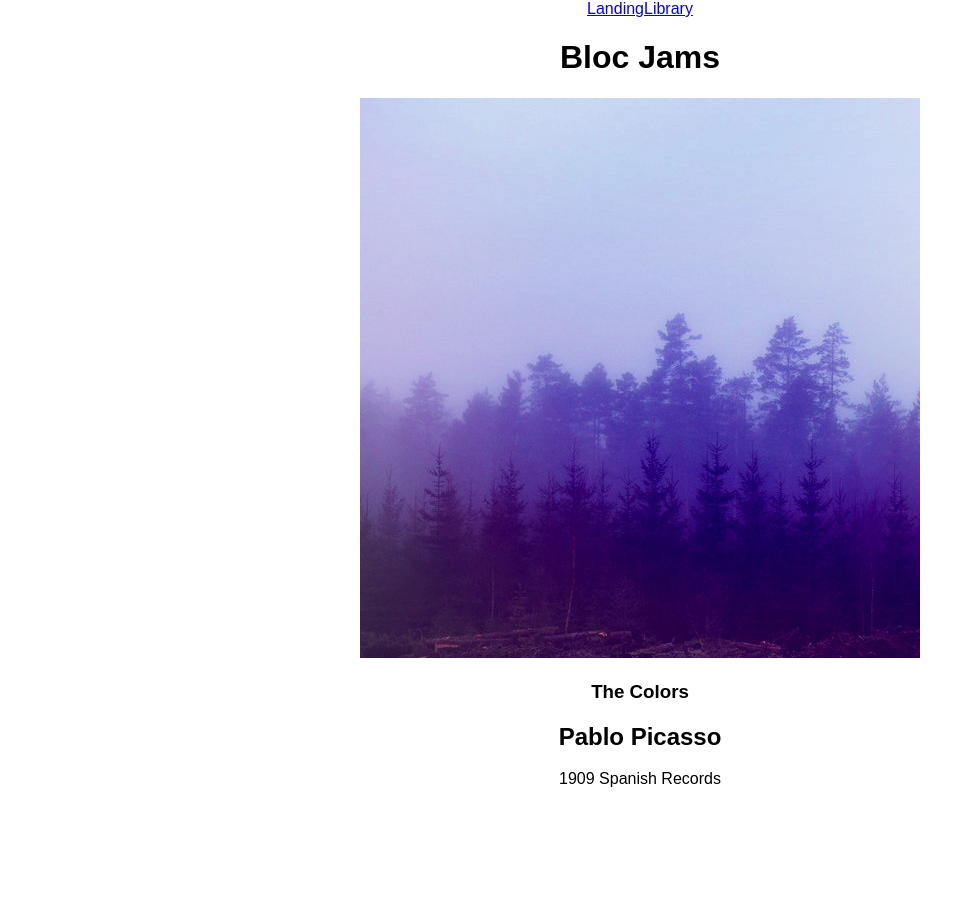
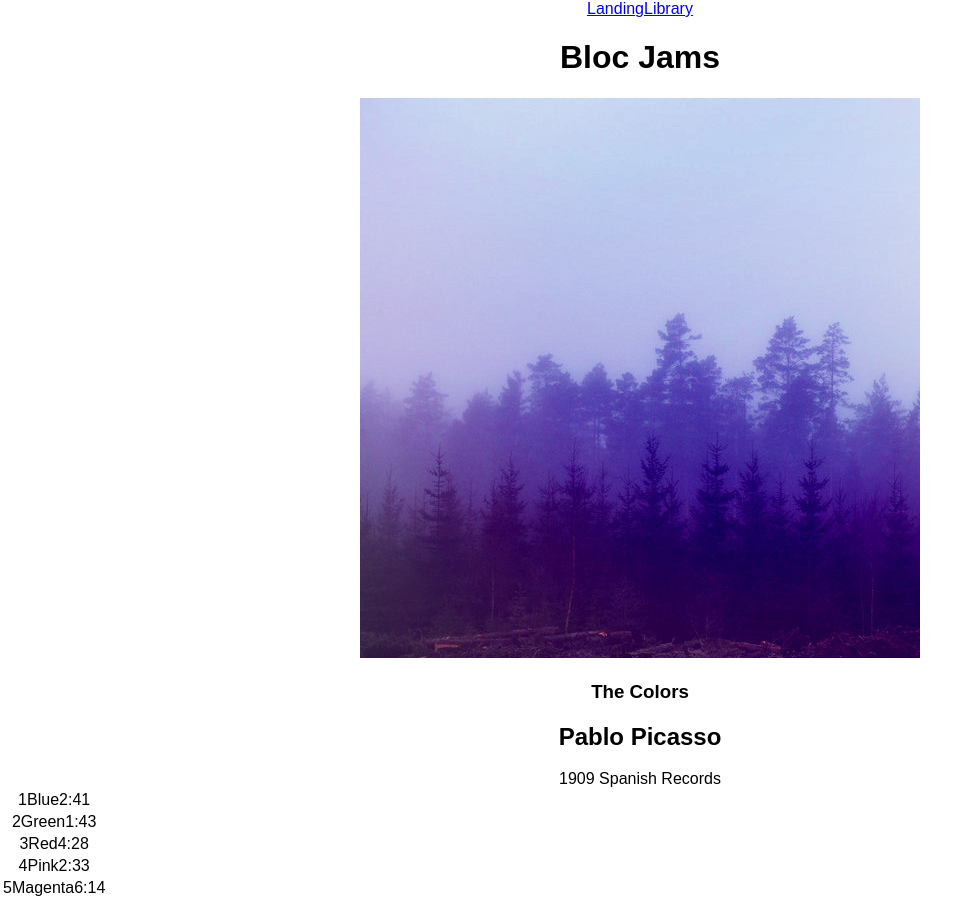
Before and after one commit to rileyradoll/bloc-jams-react, a React (Create React App) app: page /album/the-colors in a window 1280 px wide. Shown: the whole page, without its empty margins (0-979 px from the left). Before the commit the page ends 800 px from the top, so only its background shows below. Built offline with nearby package versions, Linux system fonts and the light colour scheme.

Commit message:
Assignment 6 completed

```diff
--- a/public/index.html
+++ b/public/index.html
@@ -19,6 +19,7 @@
       work correctly both with client-side routing and a non-root public URL.
       Learn how to configure a non-root public URL by running `npm run build`.
     -->
+    <link rel="icons" href="http://code.ionicframework.com/ionicons/2.0.1/css/ionicons.min.css">
     <title>React App</title>
   </head>
   <body>
--- a/src/components/Album.js
+++ b/src/components/Album.js
@@ -18,7 +18,7 @@ class Album extends Component {
     return (
       <section className="album">
         <section id="album-info">
-          <img id="album-cover-art" src={this.state.album.albumCover} />
+          <img id="album-cover-art" src={this.state.album.albumCover} alt={this.state.album.title} />
           <div className="album-details">
             <h1 id="album-title">{this.state.album.title}</h1>
             <h2 className="artist">{this.state.album.artist}</h2>
@@ -32,6 +32,13 @@ class Album extends Component {
             <col id="song-duration-column" />
           </colgroup>
           <tbody>
+            {
+              this.state.album.songs.map( (song, index) =>
+              <tr key={index}>
+                <td>{index + 1}{song.title}{Math.floor(song.duration / 60 ) + ':' + Math.floor(song.duration % 60)}</td>
+              </tr>
+              )
+            }
           </tbody>
         </table>
       </section>
```
